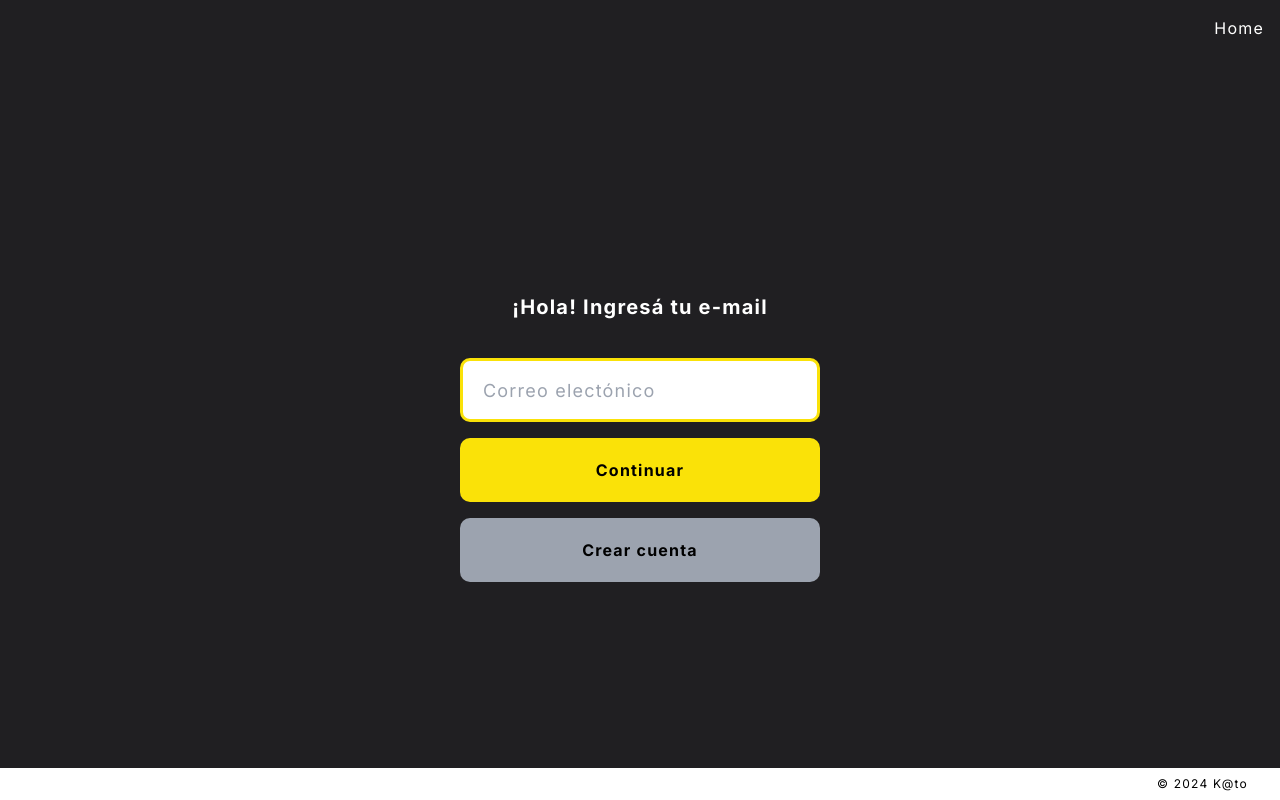
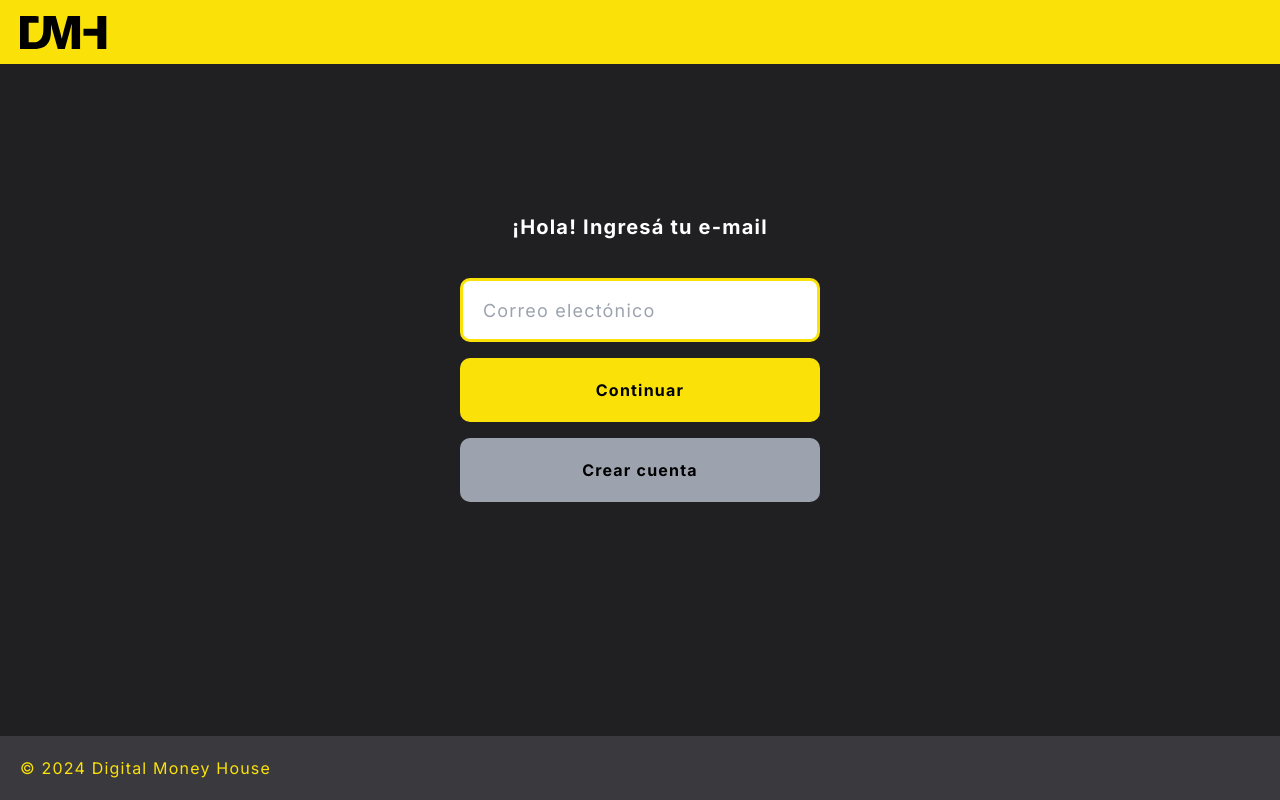
Before and after one commit to jonatanjmissora/digital-money-house, a Next.js app: page /login in a window 1280 px wide. Built offline with nearby package versions, Linux system fonts and the light colour scheme.

Commit message:
06-06 mas de lo anterior

```diff
--- a/app/(auth)/login/PasswordForm.tsx
+++ b/app/(auth)/login/PasswordForm.tsx
@@ -86,7 +86,7 @@ export const PasswordForm = ({ mailValue, setStep, setLoginError }: PasswordForm
   return (
 
     <form
-      className="flex flex-col text-center gap-4"
+      className="flex flex-col text-center gap-4 mt-[15%]"
       onSubmit={handleSubmit(onSubmit)}
     >
       <p className="text-white text-center my-[20px] text-[20px] font-[700]">
--- a/app/(auth)/login/page.tsx
+++ b/app/(auth)/login/page.tsx
@@ -10,7 +10,7 @@ export default function LoginForm() {
   const [loginError, setLoginError] = useState<string>("")
 
   return (
-    <section className="h-screen w-screen flex flex-col justify-start items-center bg-my-dark-grey pt-20">
+    <section className="h-screen w-screen flex flex-col justify-start items-center bg-my-dark-grey">
       <Link href={'/'} className="absolute top-[1rem] right-[1rem] text-white">
         Home
       </Link>
--- a/app/(auth)/register/page.tsx
+++ b/app/(auth)/register/page.tsx
@@ -9,7 +9,7 @@ import { registerSchema } from '@/app/schema/form.schema';
 import Link from 'next/link';
 import { SubmitForm } from '@/app/components/form/SubmitForm';
 import authApi from '@/app/services/auth/auth.services';
-import InputForm from '@/app/components/form/InputForm';
+import { InputForm } from '@/app/components/form/InputForm';
 
 export default function Register() {
   const router = useRouter();
--- a/app/layout.tsx
+++ b/app/layout.tsx
@@ -1,6 +1,8 @@
 import './globals.css';
 import type { Metadata } from 'next';
 import { Inter } from 'next/font/google';
+import Footer from './components/Footer';
+import Navbar from './components/Navbar';
 
 const inter = Inter({ subsets: ['latin'] });
 
@@ -19,10 +21,9 @@ export default function RootLayout({
       <body
         className={`${inter.className} h-screen w-screen overflow-x-hidden flex flex-col justify-between bg-orange`}
       >
+        <Navbar />
         {children}
-        <footer className="text-right px-8 py-2 text-xs bg-green">
-          © {new Date().getFullYear()} K@to
-        </footer>
+        <Footer />
       </body>
     </html>
   );
--- a/app/page.tsx
+++ b/app/page.tsx
@@ -1,7 +1,7 @@
 import Image from 'next/image';
 import hero from './assets/hero.jpg';
 import { HeroCard } from './components/landing/HeroCard';
-import { CARDTEXT } from './utils/home.constants';
+import { CARDTEXT } from './utils/landing.constants';
 
 export default async function Home() {
   return (
```
Also changed, not shown: app/assets/hero.jpg (added), app/assets/img404.jpg (added).
